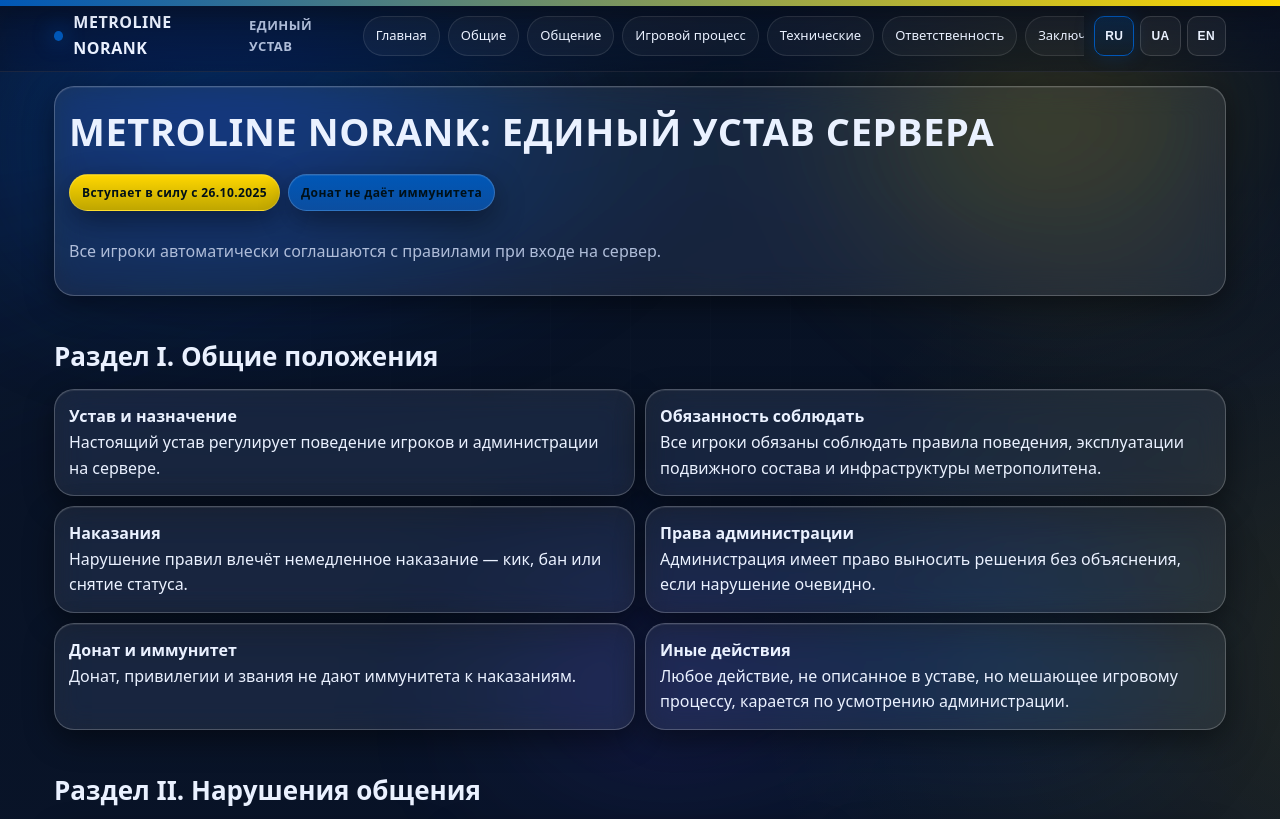
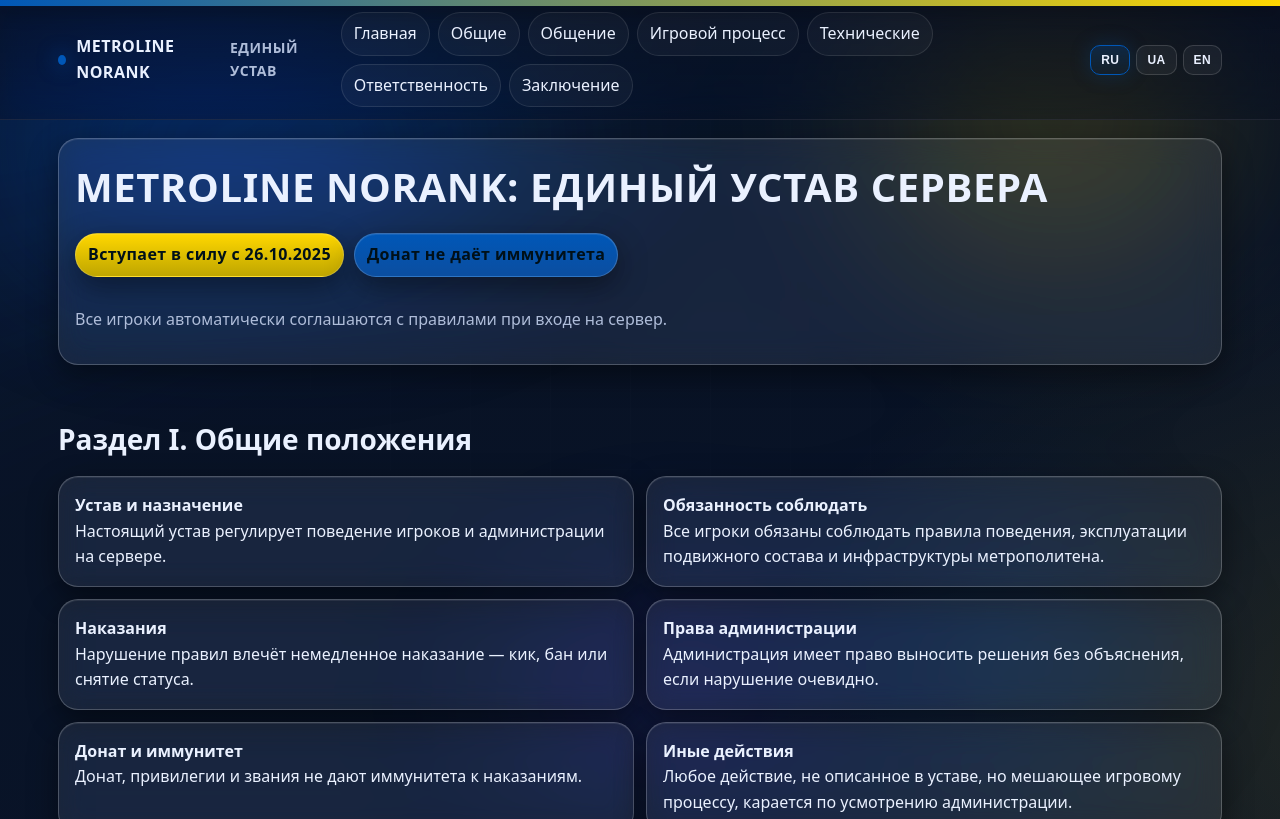
Before and after one commit to Flashyy1332/metroline, a plain HTML site: page index.html in a window 1280 px wide. Shown: the top 819 px of the page. Drawn offline with Linux system fonts and the light colour scheme.

```diff
--- a/index.html
+++ b/index.html
@@ -2,7 +2,7 @@
 <html lang="ru">
 <head>
   <meta charset="UTF-8" />
-  <meta name="viewport" content="width=device-width, initial-scale=1, viewport-fit=cover" />
+  <meta name="viewport" content="width=device-width, initial-scale=1" />
   <title>METROLINE NORANK — ЕДИНЫЙ УСТАВ СЕРВЕРА</title>
   <meta name="description" content="Официальный одностраничный сайт-устав сервера METROLINE NORANK. Вступает в силу с 26.10.2025. Донат не даёт иммунитета." />
   <style>
@@ -19,14 +19,12 @@
       --success:#56ffa6;
       --shadow:0 10px 30px rgba(0,0,0,.45), inset 0 1px 0 rgba(255,255,255,.08);
       --radius:20px;
-      --safe-top: env(safe-area-inset-top);
-      --safe-bottom: env(safe-area-inset-bottom);
     }
 
     *{box-sizing:border-box}
     html{scroll-behavior:smooth}
 
-    /* ======= ФОН (адаптирован для мобилок) ======= */
+    /* ======= ФОН (обновлённый) ======= */
     body{
       margin:0; color:var(--text);
       background:
@@ -37,8 +35,6 @@
       line-height:1.6;
       overflow-x:hidden;
       position:relative;
-      padding-top:var(--safe-top);
-      padding-bottom:var(--safe-bottom);
     }
     body::before{
       content:"";
@@ -55,7 +51,11 @@
       animation:aurora-rotate 48s linear infinite;
       opacity:.7;
     }
-    @keyframes aurora-rotate{ 0%{transform:rotate(0deg) scale(1.05)} 50%{transform:rotate(180deg) scale(1.08)} 100%{transform:rotate(360deg) scale(1.05)} }
+    @keyframes aurora-rotate{
+      0%{transform:rotate(0deg) scale(1.05)}
+      50%{transform:rotate(180deg) scale(1.08)}
+      100%{transform:rotate(360deg) scale(1.05)}
+    }
     body::after{
       content:"";
       position:fixed; inset:0;
@@ -69,127 +69,125 @@
     }
     @keyframes grid-shift{ 0%{transform:translate3d(0,0,0)} 100%{transform:translate3d(-80px,-80px,0)} }
 
-    .bg-blobs{ position:fixed; inset:0; pointer-events:none; z-index:-2; filter:blur(70px) saturate(140%);
+    .bg-blobs{
+      position:fixed; inset:0; pointer-events:none; z-index:-2;
+      filter:blur(70px) saturate(140%);
       background:
         radial-gradient(700px 350px at 20% 18%, rgba(0,87,183,.45), transparent 60%),
         radial-gradient(560px 520px at 82% 14%, rgba(255,215,0,.28), transparent 50%),
         radial-gradient(520px 420px at 52% 88%, rgba(90,80,255,.22), transparent 48%),
         radial-gradient(420px 320px at 78% 82%, rgba(0,87,183,.24), transparent 55%);
-      opacity:.7; animation:blobs-float 26s ease-in-out infinite alternate;
+      opacity:.7;
+      animation:blobs-float 26s ease-in-out infinite alternate;
     }
     @keyframes blobs-float{ 0%{transform:translate3d(0,0,0) scale(1)} 50%{transform:translate3d(12px,-10px,0) scale(1.03)} 100%{transform:translate3d(-10px,8px,0) scale(1.01)} }
 
     /* UA-лента */
-    .ua-bar{ position:fixed; inset:0 0 auto 0; height:6px; z-index:10000; background:linear-gradient(90deg, var(--accent), var(--accent-2)); box-shadow:0 6px 16px rgba(0,0,0,.35); }
+    .ua-bar{
+      position:fixed; inset:0 0 auto 0; height:6px; z-index:10000;
+      background:linear-gradient(90deg, var(--accent), var(--accent-2));
+      box-shadow:0 6px 16px rgba(0,0,0,.35);
+    }
 
-    /* Навигация */
-    .nav{ position:sticky; top:0; z-index:1000; backdrop-filter:saturate(140%) blur(14px);
-      background:linear-gradient(180deg, rgba(10,14,30,.62), rgba(10,14,30,.36)); border-bottom:1px solid rgba(255,255,255,.08);
+    /* ==== Дальше — без изменений структуры ==== */
+    .nav{
+      position:sticky; top:0; z-index:1000; backdrop-filter:saturate(140%) blur(14px);
+      background:linear-gradient(180deg, rgba(10,14,30,.62), rgba(10,14,30,.36));
+      border-bottom:1px solid rgba(255,255,255,.08);
     }
-    .nav-inner{ max-width:1200px; margin:0 auto; display:flex; gap:10px; align-items:center; justify-content:space-between; padding:10px 14px; }
-    .brand{ display:flex; align-items:center; gap:10px; font-weight:800; letter-spacing:.5px }
-    .brand .dot{ width:10px;height:10px;border-radius:50%;background:var(--accent);box-shadow:0 0 20px var(--accent) }
-    .brand span{ font-size:13px; text-transform:uppercase; color:var(--muted) }
+    .nav-inner{max-width:1200px; margin:0 auto; display:flex; gap:14px; align-items:center; justify-content:space-between; padding:12px 18px;}
+    .brand{display:flex; align-items:center; gap:10px; font-weight:800; letter-spacing:.5px}
+    .brand .dot{width:10px;height:10px;border-radius:50%;background:var(--accent);box-shadow:0 0 20px var(--accent)}
+    .brand span{font-size:14px; text-transform:uppercase; color:var(--muted)}
+    .nav ul{display:flex; gap:8px; list-style:none; padding:0; margin:0; flex-wrap:wrap}
+    .nav a{
+      display:inline-flex; align-items:center; gap:8px; padding:8px 12px; border-radius:999px; text-decoration:none; color:var(--text);
+      border:1px solid rgba(255,255,255,.10); background:rgba(255,255,255,.04);
+      transition:transform .2s ease, box-shadow .2s ease, border-color .2s ease, background .2s ease;
+    }
+    .nav a:hover{
+      transform:translateY(-1px);
+      box-shadow:0 6px 18px rgba(0,0,0,.35), 0 0 18px rgba(0,87,183,.25);
+      border-color:rgba(255,255,255,.2);
+      background:linear-gradient(90deg, rgba(0,87,183,.18), rgba(255,215,0,.12));
+    }
 
-    .nav ul{ display:flex; gap:8px; list-style:none; padding:0; margin:0; flex:1 1 auto; overflow-x:auto; -webkit-overflow-scrolling:touch; scrollbar-width:none; }
-    .nav ul::-webkit-scrollbar{ display:none }
-    .nav a{ display:inline-flex; align-items:center; gap:8px; padding:10px 12px; border-radius:999px; text-decoration:none; color:var(--text);
-      border:1px solid rgba(255,255,255,.10); background:rgba(255,255,255,.04); font-size:13px; line-height:1; min-height:40px;
-      transition:transform .2s ease, box-shadow .2s ease, border-color .2s ease, background .2s ease; white-space:nowrap; }
-    .nav a:hover{ transform:translateY(-1px); box-shadow:0 6px 18px rgba(0,0,0,.35), 0 0 18px rgba(0,87,183,.25); border-color:rgba(255,255,255,.2);
-      background:linear-gradient(90deg, rgba(0,87,183,.18), rgba(255,215,0,.12)); }
+    .lang-switch{display:flex; gap:6px; align-items:center}
+    .lang-switch button{
+      background:rgba(255,255,255,.05); color:var(--text); border:1px solid rgba(255,255,255,.14);
+      padding:7px 10px; border-radius:10px; cursor:pointer; font-weight:700; letter-spacing:.4px; text-transform:uppercase;
+      transition:all .2s ease; font-size:12px;
+    }
+    .lang-switch button.active{
+      background:linear-gradient(180deg, rgba(0,87,183,.24), rgba(0,87,183,.07));
+      border-color:var(--accent);
+      box-shadow: 0 0 20px rgba(0,87,183,.25)
+    }
+    .lang-switch button:hover{transform:translateY(-1px)}
 
-    .lang-switch{ display:flex; gap:6px; align-items:center; flex:0 0 auto }
-    .lang-switch button{ background:rgba(255,255,255,.05); color:var(--text); border:1px solid rgba(255,255,255,.14);
-      padding:8px 10px; border-radius:10px; cursor:pointer; font-weight:700; letter-spacing:.4px; text-transform:uppercase; font-size:12px; min-height:40px; }
-    .lang-switch button.active{ background:linear-gradient(180deg, rgba(0,87,183,.24), rgba(0,87,183,.07)); border-color:var(--accent); box-shadow: 0 0 20px rgba(0,87,183,.25) }
+    .hero{max-width:1200px; margin:18px auto 28px; padding:0 18px; display:grid; gap:18px}
+    .headline{display:grid; gap:14px; padding:26px; border-radius:var(--radius); background:var(--glass-bg); backdrop-filter: blur(16px) saturate(140%); border:1px solid var(--glass-stroke); box-shadow:var(--shadow);}
+    h1{margin:0; font-size: clamp(26px, 3.2vw, 40px); letter-spacing:.6px; text-transform:uppercase}
+    .badges{display:flex; flex-wrap:wrap; gap:10px}
+    .badge{display:inline-flex; align-items:center; gap:8px; padding:8px 12px; border-radius:999px; font-weight:800; letter-spacing:.4px; background:linear-gradient(180deg, rgba(255,255,255,.12), rgba(255,255,255,.04)); border:1px solid rgba(255,255,255,.18); box-shadow:var(--shadow);}
+    .badge.time{color:#001018; background:linear-gradient(180deg, var(--accent-2), #bfa600);}
+    .badge.warn{color:#001018; background:linear-gradient(180deg, var(--accent), #0b4ea0);}
+    .subtitle{color:var(--muted)}
 
-    .hero{ max-width:1200px; margin:14px auto 20px; padding:0 14px; display:grid; gap:14px }
-    .headline{ display:grid; gap:12px; padding:20px; border-radius:var(--radius); background:var(--glass-bg); backdrop-filter: blur(16px) saturate(140%); border:1px solid var(--glass-stroke); box-shadow:var(--shadow); }
-    h1{ margin:0; font-size: clamp(22px, 5vw, 38px); letter-spacing:.6px; text-transform:uppercase }
-    .badges{ display:flex; flex-wrap:wrap; gap:8px }
-    .badge{ display:inline-flex; align-items:center; gap:8px; padding:8px 12px; border-radius:999px; font-weight:800; letter-spacing:.4px; background:linear-gradient(180deg, rgba(255,255,255,.12), rgba(255,255,255,.04)); border:1px solid rgba(255,255,255,.18); box-shadow:var(--shadow); font-size:12px; }
-    .badge.time{ color:#001018; background:linear-gradient(180deg, var(--accent-2), #bfa600); }
-    .badge.warn{ color:#001018; background:linear-gradient(180deg, var(--accent), #0b4ea0); }
-    .subtitle{ color:var(--muted) }
+    section{max-width:1200px; margin:0 auto; padding:24px 18px}
+    section .title{display:flex; align-items:center; gap:10px; margin-bottom:14px}
+    section .title h2{margin:0; font-size: clamp(20px, 2.3vw, 28px);}
+    .card, .glass{background:var(--glass-bg); border:1px solid var(--glass-stroke); backdrop-filter: blur(14px) saturate(140%); box-shadow:var(--shadow); border-radius:var(--radius); padding:16px; transition:transform .2s ease, box-shadow .2s ease, border-color .2s ease, background .2s ease;}
+    .card:hover{transform:scale(1.02); box-shadow:0 10px 26px rgba(0,0,0,.5), 0 0 18px rgba(0,87,183,.2); border-color:rgba(255,255,255,.28); background:linear-gradient(180deg, rgba(255,255,255,.10), rgba(255,255,255,.05));}
 
-    section{ max-width:1200px; margin:0 auto; padding:20px 14px }
-    section .title{ display:flex; align-items:center; gap:10px; margin-bottom:12px }
-    section .title h2{ margin:0; font-size: clamp(18px, 4.5vw, 26px); }
-
-    .card, .glass{ background:var(--glass-bg); border:1px solid var(--glass-stroke); backdrop-filter: blur(14px) saturate(140%); box-shadow:var(--shadow); border-radius:var(--radius); padding:14px; transition:transform .2s ease, box-shadow .2s ease, border-color .2s ease, background .2s ease; }
-    .card:hover{ transform:translateY(-2px); box-shadow:0 10px 26px rgba(0,0,0,.5), 0 0 18px rgba(0,87,183,.2); border-color:rgba(255,255,255,.28); background:linear-gradient(180deg, rgba(255,255,255,.10), rgba(255,255,255,.05)); }
-
-    .grid{ display:grid; gap:10px }
+    .grid{display:grid; gap:12px}
     @media (min-width:640px){ .grid.cols-2{grid-template-columns:1fr 1fr} }
     @media (min-width:900px){ .grid.cols-3{grid-template-columns:1fr 1fr 1fr} }
 
-    .rule{ display:grid; gap:6px; position:relative }
-    .rule .name{ font-weight:800 }
-    .rule .penalty{ font-weight:900; letter-spacing:.3px }
-    .penalty .tag{ display:inline-block; padding:6px 10px; border-radius:999px; border:1px solid rgba(255,255,255,.18); background:rgba(255,255,255,.06) }
-    .penalty strong{ color:var(--accent-2) }
-    .penalty .hard{ color:var(--danger) }
+    .rule{display:grid; gap:8px; position:relative}
+    .rule .name{font-weight:800}
+    .rule .penalty{font-weight:900; letter-spacing:.3px}
+    .penalty .tag{display:inline-block; padding:6px 10px; border-radius:999px; border:1px solid rgba(255,255,255,.18); background:rgba(255,255,255,.06)}
+    .penalty strong{color:var(--accent-2)}
+    .penalty .hard{color:var(--danger)}
 
-    .table-wrap{ overflow:auto; }
-    table{ width:100%; border-collapse:separate; border-spacing:0; min-width:720px }
-    th, td{ padding:12px 14px; text-align:left }
-    thead th{ position:sticky; top:0; backdrop-filter:blur(10px) saturate(140%);
-      background: linear-gradient(180deg, rgba(255,255,255,.12), rgba(255,255,255,.05)), linear-gradient(90deg, rgba(0,87,183,.22), rgba(255,215,0,.16));
+    .table-wrap{overflow:auto;}
+    table{width:100%; border-collapse:separate; border-spacing:0; min-width:720px}
+    th, td{padding:12px 14px; text-align:left}
+    thead th{
+      position:sticky; top:0; backdrop-filter:blur(10px) saturate(140%);
+      background:
+        linear-gradient(180deg, rgba(255,255,255,.12), rgba(255,255,255,.05)),
+        linear-gradient(90deg, rgba(0,87,183,.22), rgba(255,215,0,.16));
       border-bottom:1px solid rgba(255,255,255,.18)
     }
-    tbody tr td, thead th{ border-right:1px solid rgba(255,255,255,.08) }
-    tbody tr td:last-child, thead th:last-child{ border-right:none }
-    tbody tr{ background:var(--glass-bg); }
-    tbody tr + tr{ border-top:1px solid rgba(255,255,255,.08) }
-    tbody tr:hover{ box-shadow:inset 0 0 0 999px rgba(0,87,183,.08) }
+    tbody tr td, thead th{border-right:1px solid rgba(255,255,255,.08)}
+    tbody tr td:last-child, thead th:last-child{border-right:none}
+    tbody tr{background:var(--glass-bg);}
+    tbody tr + tr{border-top:1px solid rgba(255,255,255,.08)}
+    tbody tr:hover{box-shadow:inset 0 0 0 999px rgba(0,87,183,.08)}
 
-    /* ======= Мобильная таблица как карточки ======= */
-    @media (max-width:600px){
-      .table-wrap{ overflow:visible }
-      table{ border:0; min-width:0; }
-      thead{ display:none }
-      tbody{ display:grid; gap:10px }
-      tbody tr{ display:grid; border:1px solid rgba(255,255,255,.12); border-radius:14px; overflow:hidden }
-      tbody td{ display:flex; justify-content:space-between; gap:10px; padding:10px 12px; border-right:none !important; border-top:1px solid rgba(255,255,255,.08) }
-      tbody td:first-child{ border-top:none; font-weight:800 }
-      tbody td::before{ content:attr(data-label); font-weight:700; color:var(--muted) }
-    }
+    .reveal{opacity:0; transform:translateY(10px); transition:opacity .6s ease, transform .6s ease}
+    .reveal.show{opacity:1; transform:none}
 
-    .reveal{ opacity:0; transform:translateY(10px); transition:opacity .6s ease, transform .6s ease }
-    .reveal.show{ opacity:1; transform:none }
-
-    footer{ padding:28px 14px 70px; text-align:center; color:var(--muted) }
-    .hr{ height:1px; background:linear-gradient(90deg, transparent, rgba(255,255,255,.14), transparent); margin:20px 0 }
-    .pill{ display:inline-flex; gap:8px; align-items:center; padding:6px 10px; border-radius:999px; border:1px solid rgba(255,255,255,.1); background:rgba(255,255,255,.04) }
-    .muted{ color:var(--muted) }
-    .stack{ display:grid; gap:10px }
-
-    /* ======= Адаптации под мобильные/производительность ======= */
-    @media (max-width:480px){
-      :root{ --radius:16px }
-      body::before, body::after{ opacity:.35; filter:blur(70px) }
-      .bg-blobs{ opacity:.45; filter:blur(50px) }
-      .nav-inner{ padding:8px 12px }
-      .headline{ padding:16px }
-      .badge{ padding:6px 10px; font-size:11px }
-    }
-
-    /* Пользовательские настройки по доступности */
-    @media (prefers-reduced-motion: reduce){
-      *{ animation-duration:0.001ms !important; animation-iteration-count:1 !important; transition-duration:0.001ms !important; scroll-behavior:auto !important }
-    }
+    footer{padding:32px 18px 70px; text-align:center; color:var(--muted)}
+    .hr{height:1px; background:linear-gradient(90deg, transparent, rgba(255,255,255,.14), transparent); margin:24px 0}
+    .pill{display:inline-flex; gap:8px; align-items:center; padding:6px 10px; border-radius:999px; border:1px solid rgba(255,255,255,.1); background:rgba(255,255,255,.04)}
+    .muted{color:var(--muted)}
+    .stack{display:grid; gap:12px}
   </style>
 </head>
 <body>
+  <!-- UA-ленточка -->
   <div class="ua-bar" aria-hidden="true"></div>
+
   <div class="bg-blobs" aria-hidden="true"></div>
 
   <!-- Навигация -->
-  <nav class="nav" aria-label="Main">
+  <nav class="nav">
     <div class="nav-inner">
       <div class="brand">
-        <div class="dot" aria-hidden="true"></div>
+        <div class="dot"></div>
         <strong>METROLINE NORANK</strong>
         <span id="brandSubtitle">Единый устав</span>
       </div>
@@ -401,10 +399,10 @@
           ]
         },
         responsibility:[
-          {rule:'Проїзд на червоний сигнал', c3:'Зняття допуску / бан', c2:'Пониження / бан', c1:'Понижение / бан'},
+          {rule:'Проїзд на червоний сигнал', c3:'Зняття допуску / бан', c2:'Пониження / бан', c1:'Пониження / бан'},
           {rule:'Перешкоди руху', c3:'Бан 3 дні', c2:'Бан 5 днів', c1:'Бан 7 днів'},
           {rule:'Ігнор ДЦХ', c3:'Бан 1 день', c2:'Бан 3 дні', c1:'Бан 5 днів'},
-          {rule:'Технічні порушення', c3:'Бан 1–3 дні', c2:'Бан 3–5 дні', c1:'Бан 5–7 днів'},
+          {rule:'Технічні порушення', c3:'Бан 1–3 дні', c2:'Бан 3–5 днів', c1:'Бан 5–7 днів'},
           {rule:'Образи / неадекват', c3:'Бан за ситуацією', c2:'Бан за ситуацією', c1:'Бан за ситуацією'}
         ]
       },
@@ -484,26 +482,21 @@
     }
     function renderTable(rows){
       const tbody = document.getElementById('responsibilityTable');
-      const t = i18n[currentLocale].sec6.th;
       tbody.innerHTML = '';
       rows.forEach(r=>{
         const tr = document.createElement('tr');
         tr.innerHTML = `
-          <td data-label="${t.rule}">${r.rule}</td>
-          <td data-label="${t.c3}"><strong>${r.c3}</strong></td>
-          <td data-label="${t.c2}"><strong>${r.c2}</strong></td>
-          <td data-label="${t.c1}"><strong>${r.c1}</strong></td>
+          <td>${r.rule}</td>
+          <td><strong>${r.c3}</strong></td>
+          <td><strong>${r.c2}</strong></td>
+          <td><strong>${r.c1}</strong></td>
         `;
         tbody.appendChild(tr);
       });
     }
 
     // ======= Применение локали (перерисовывает ВСЁ) =======
-    let currentLocale = localStorage.getItem('mln_locale') || 'ru';
-
     function applyI18n(locale){
-      currentLocale = locale;
-      localStorage.setItem('mln_locale', locale);
       const t = i18n[locale];
       // Меню
       document.querySelectorAll('[data-i18n^="menu."]').forEach(a=>{
@@ -561,7 +554,8 @@
     }
 
     // ======= Инициализация =======
-    applyI18n(currentLocale);
+    const DEFAULT_LOCALE = 'ru';
+    applyI18n(DEFAULT_LOCALE);
     document.getElementById('year').textContent = new Date().getFullYear();
 
     // Переключение языка
@@ -570,12 +564,8 @@
         document.querySelectorAll('.lang-switch button').forEach(b=>b.classList.remove('active'));
         btn.classList.add('active');
         applyI18n(btn.dataset.lang);
-      }, {passive:true})
+      })
     });
-
-    // Подсветить активную кнопку локали из хранилища
-    const activeBtn = document.querySelector(`.lang-switch button[data-lang="${currentLocale}"]`);
-    if(activeBtn){ activeBtn.classList.add('active'); }
 
     // Плавный якорь с учётом sticky
     document.querySelectorAll('a[href^="#"]').forEach(a=>{
@@ -584,13 +574,10 @@
         if(id.length>1){
           e.preventDefault();
           const target = document.querySelector(id);
-          if(!target) return;
-          const nav = document.querySelector('.nav');
-          const offset = (nav?.offsetHeight || 70) + 6; // + ua-bar
-          const y = target.getBoundingClientRect().top + window.scrollY - offset;
+          const y = target.getBoundingClientRect().top + window.scrollY - 70;
           window.scrollTo({top:y, behavior:'smooth'});
         }
-      }, {passive:false});
+      });
     });
   </script>
 </body>
```
